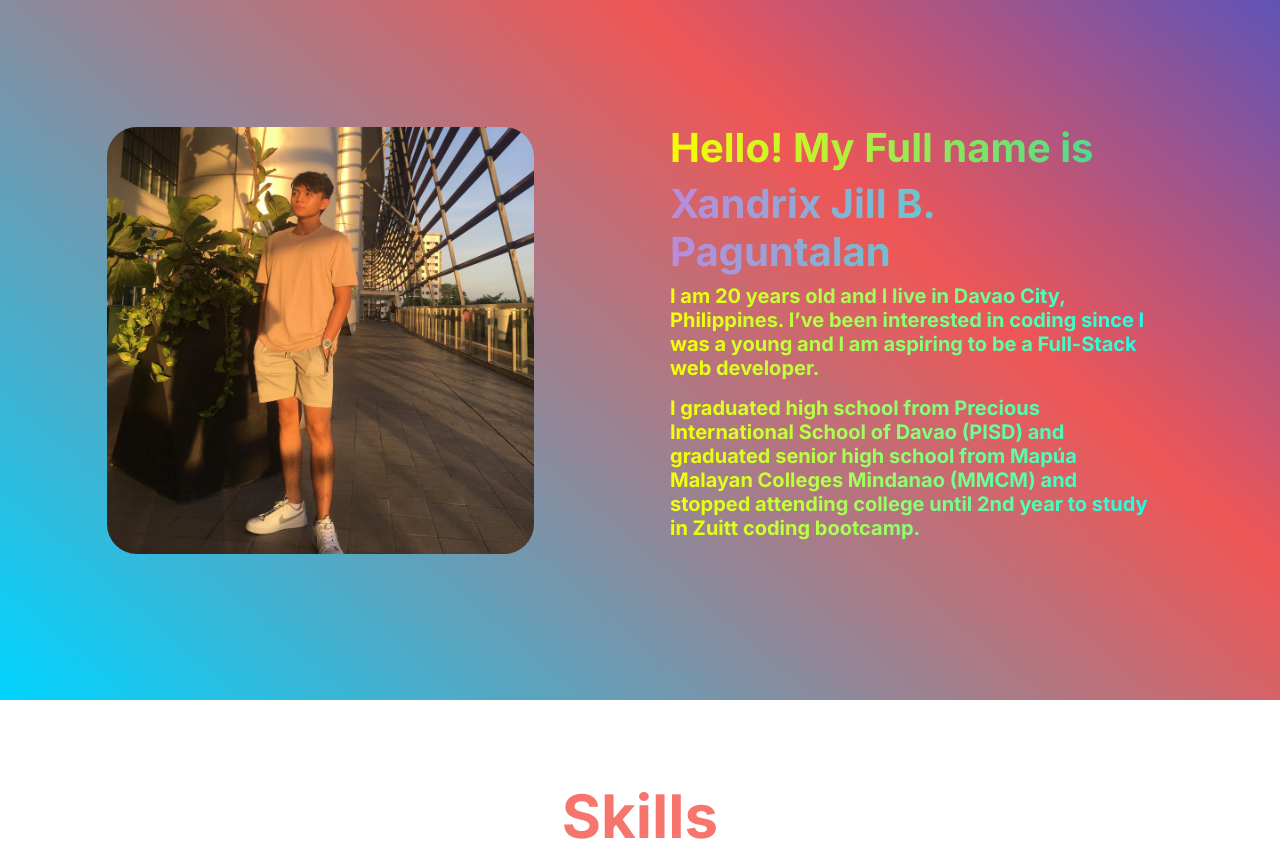
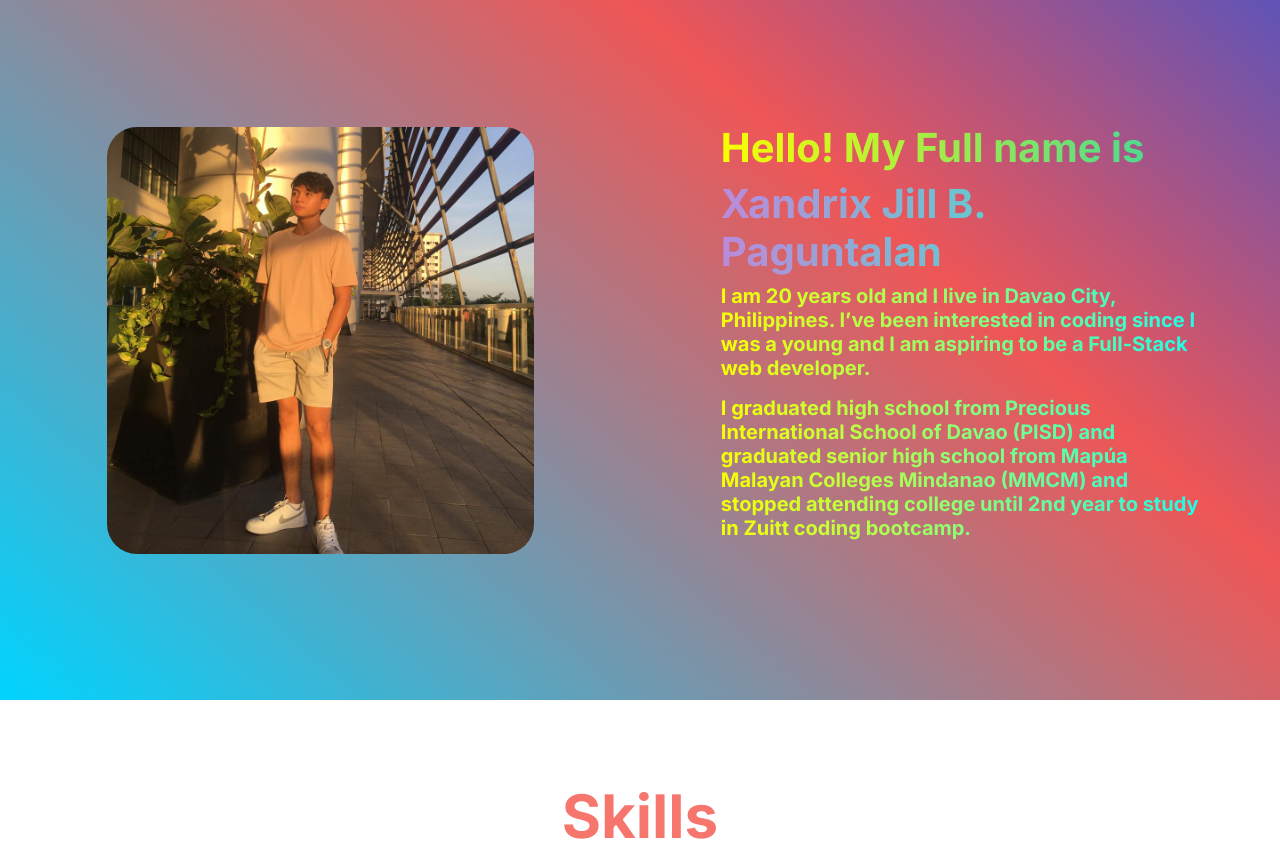
Before and after one commit to xjPaguntalan/test3, a plain HTML site: page index.html in a window 1280 px wide. Shown: the part 900-1758 px from the top of the page. Drawn offline with nearby package versions, Linux system fonts and the light colour scheme.

Commit message:
Update index.html

```diff
--- a/index.html
+++ b/index.html
@@ -79,7 +79,7 @@
 
                         <div class="col-12 col-md-6">
 
-                            <div class="col-10">
+                            <div class="col-10 mx-auto">
                                 <h2>Hello! My Full name is</h2>
                                 <h1>Xandrix Jill B. Paguntalan</h1>
                                 <p>I am 20 years old and I live in Davao City, Philippines.
```
